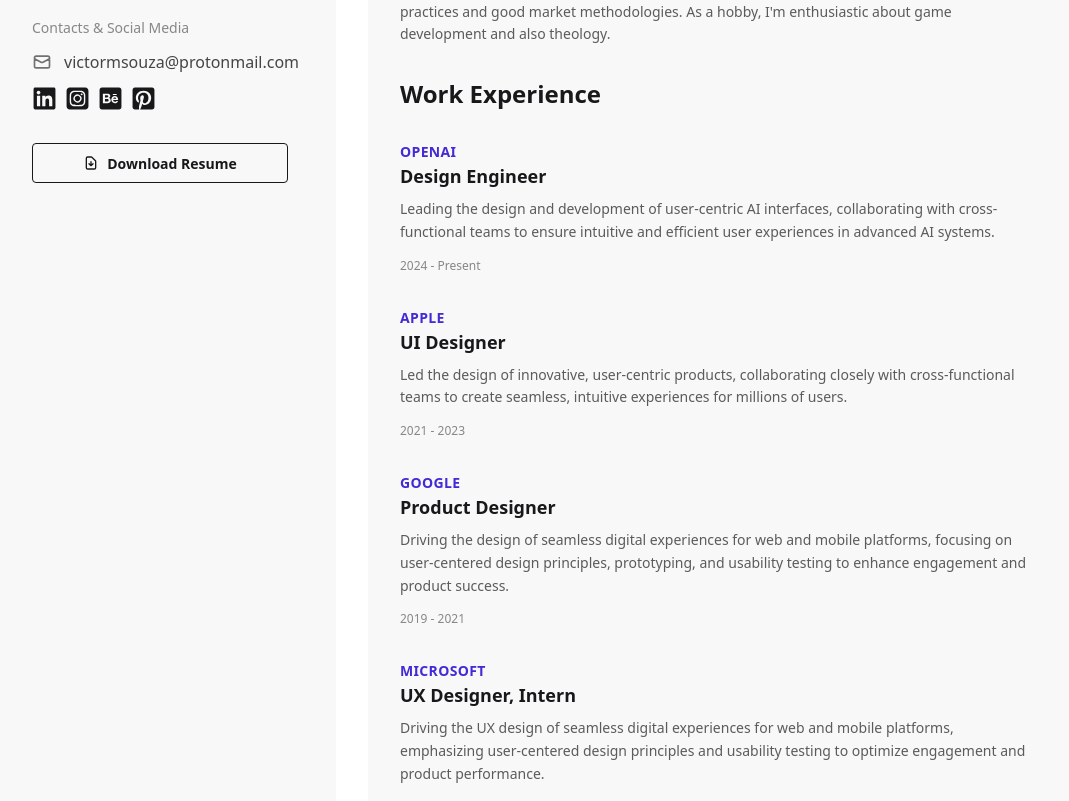
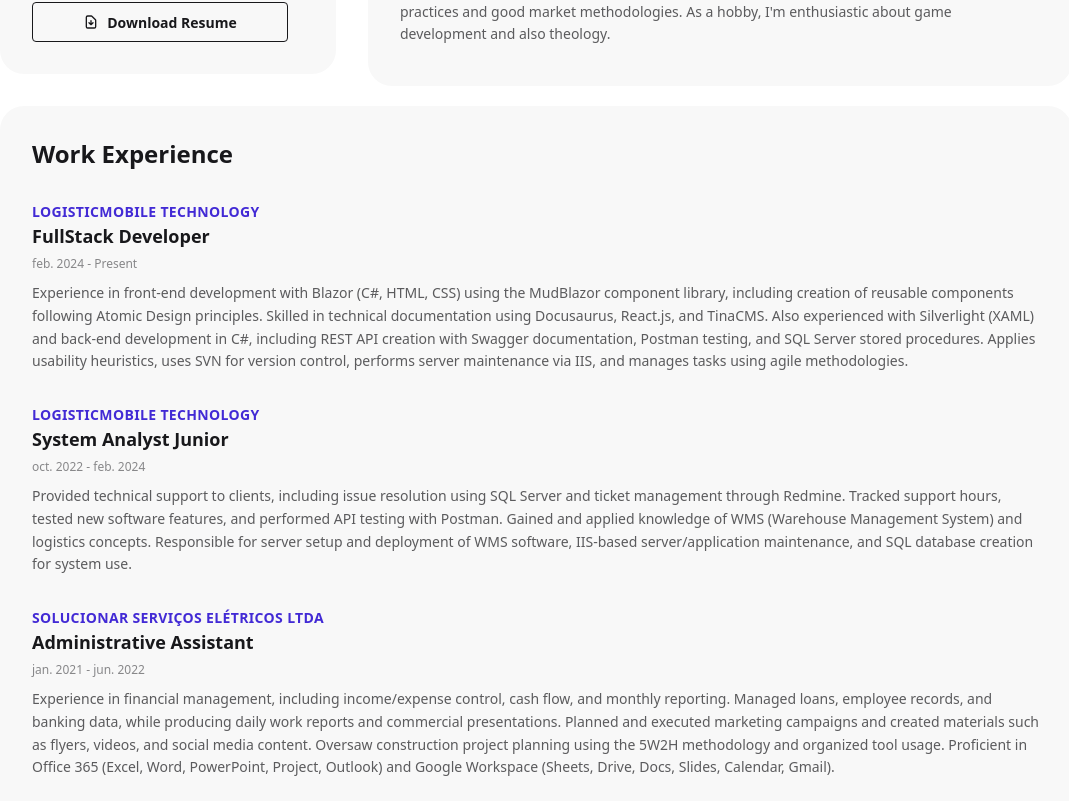
Before and after one commit to viquitorms/portfolio, a React (Vite) app: page /aboutme in a window 1280 px wide. Shown: the part 691-1492 px from the top of the page, without its empty margins (104-1173 px from the left). Built offline with nearby package versions, Linux system fonts and the light colour scheme.

Commit message:
fixing about me page

```diff
--- a/src/components/pages/AboutMe.tsx
+++ b/src/components/pages/AboutMe.tsx
@@ -1,6 +1,3 @@
-import { FaBehanceSquare, FaLinkedin, FaPinterestSquare } from "react-icons/fa";
-import { FaSquareInstagram } from "react-icons/fa6";
-
 // types/index.ts
 interface ContactInfo {
 	email: string;
@@ -25,16 +22,11 @@
 	description: string;
 }
 
-interface Technology {
-    name: string;
-    icon: string;
-}
-
 // components/ProfileCard.jsx
 const ProfileCard = ({ name, title, avatar, contact }: ProfileData) => {
 
 	return (
-        <div className="bg-base-200 rounded-3xl p-8 flex flex-col items-center text-center h-full">
+		<div className="bg-base-200 rounded-3xl p-8 flex flex-col items-center text-center">
 			<div className="avatar mb-6">
 				<div className="w-72 h-92 rounded-3xl">
 					<img src={avatar} alt={name} className="object-cover" />
@@ -43,25 +35,7 @@
 
 			<div className="flex flex-col items-start">
 				<h1 className="text-3xl font-bold text-base-content mb-2">{name}</h1>
-                <p className="text-base-content/70 text-md mb-8 text-left">{title}</p>
-
-                <div className="flex flex-col text-start mt-8 gap-3">
-                    <h5 className="text-sm text-base-content/50 font-medium">Contacts & Social Media</h5>
-                    <div className="w-full text-left">
-                        <div className="flex items-center gap-3">
-                            <svg className="w-5 h-5 text-base-content/60" fill="none" stroke="currentColor" viewBox="0 0 24 24">
-                                <path strokeLinecap="round" strokeLinejoin="round" strokeWidth={2} d="M3 8l7.89 4.26a2 2 0 002.22 0L21 8M5 19h14a2 2 0 002-2V7a2 2 0 00-2-2H5a2 2 0 00-2 2v10a2 2 0 002 2z" />
-                            </svg>
-                            <span className="text-base-content/80">{contact.email}</span>
-                        </div>
-                    </div>
-                    <div className="flex gap-2 ">
-                        <a href="https://www.linkedin.com/in/victormagalhaesdesouza/" target="_blank"><FaLinkedin size={25} /></a>
-                        <a href="https://www.instagram.com/fromsilencetotheheart/" target="_blank"><FaSquareInstagram size={25} /></a>
-                        <a href="https://www.behance.net/victormsouza" target="_blank"><FaBehanceSquare size={25} /></a>
-                        <a href="https://br.pinterest.com/vicmagalhaes20/" target="_blank"><FaPinterestSquare size={25} /></a>
-                    </div>
-                </div>
+				<p className="text-base-content/70 text-md mb-4 text-left">{title}</p>
 
 				<button className="btn btn-outline btn-wide mt-8 gap-2">
 					<svg className="w-4 h-4" fill="none" stroke="currentColor" viewBox="0 0 24 24">
@@ -101,27 +75,13 @@
 				<h4 className="text-base-content font-semibold text-lg">
 					{role}
 				</h4>
+				<span className="text-base-content/50 text-xs font-medium">
+					{period}
+				</span>
 			</div>
 			<p className="text-base-content/70 text-sm leading-relaxed mb-2">
 				{description}
 			</p>
-            <span className="text-base-content/50 text-xs font-medium">
-                {period}
-            </span>
-        </div>
-    );
-};
-
-// components/TechStack.jsx
-const TechStack = ({ technologies }: { technologies: Technology[] }) => {
-
-    return (
-        <div className="flex flex-wrap gap-3 mt-8">
-            {technologies.map((tech, index) => (
-                <div key={index} className="w-12 h-12 bg-base-200 rounded-xl flex items-center justify-center">
-                    <img src={tech.icon} alt={tech.name} className="w-8 h-8" />
-                </div>
-            ))}
 		</div>
 	);
 };
@@ -154,48 +114,37 @@
 
 	const experiences = [
 		{
-            company: "OpenAI",
-            role: "Design Engineer",
-            description: "Leading the design and development of user-centric AI interfaces, collaborating with cross-functional teams to ensure intuitive and efficient user experiences in advanced AI systems.",
-            period: "2024 - Present"
+			company: "LogisticMobile Technology",
+			role: "FullStack Developer",
+			description: `Experience in front-end development with Blazor (C#, HTML, CSS) using the MudBlazor component library, including creation of reusable components following Atomic Design principles. Skilled in technical documentation using Docusaurus, React.js, and TinaCMS. Also experienced with Silverlight (XAML) and back-end development in C#, including REST API creation with Swagger documentation, Postman testing, and SQL Server stored procedures. Applies usability heuristics, uses SVN for version control, performs server maintenance via IIS, and manages tasks using agile methodologies.`,
+			period: "feb. 2024 - Present"
 		},
 		{
-            company: "Apple",
-            role: "UI Designer",
-            description: "Led the design of innovative, user-centric products, collaborating closely with cross-functional teams to create seamless, intuitive experiences for millions of users.",
-            period: "2021 - 2023"
+			company: "LogisticMobile Technology",
+			role: "System Analyst Junior",
+			description: "Provided technical support to clients, including issue resolution using SQL Server and ticket management through Redmine. Tracked support hours, tested new software features, and performed API testing with Postman. Gained and applied knowledge of WMS (Warehouse Management System) and logistics concepts. Responsible for server setup and deployment of WMS software, IIS-based server/application maintenance, and SQL database creation for system use.",
+			period: "oct. 2022 - feb. 2024"
 		},
 		{
-            company: "Google",
-            role: "Product Designer",
-            description: "Driving the design of seamless digital experiences for web and mobile platforms, focusing on user-centered design principles, prototyping, and usability testing to enhance engagement and product success.",
-            period: "2019 - 2021"
+			company: "Solucionar Serviços Elétricos LTDA",
+			role: "Administrative Assistant",
+			description: "Experience in financial management, including income/expense control, cash flow, and monthly reporting. Managed loans, employee records, and banking data, while producing daily work reports and commercial presentations. Planned and executed marketing campaigns and created materials such as flyers, videos, and social media content. Oversaw construction project planning using the 5W2H methodology and organized tool usage. Proficient in Office 365 (Excel, Word, PowerPoint, Project, Outlook) and Google Workspace (Sheets, Drive, Docs, Slides, Calendar, Gmail).",
+			period: "jan. 2021 - jun. 2022"
 		},
 		{
-            company: "Microsoft",
-            role: "UX Designer, Intern",
-            description: "Driving the UX design of seamless digital experiences for web and mobile platforms, emphasizing user-centered design principles and usability testing to optimize engagement and product performance.",
-            period: "2018 - 2019"
+			company: "Solucionar Serviços Elétricos LTDA",
+			role: "Eletrician Assistant",
+			description: "Hands-on experience in assembling industrial control panels, power center electrical panels, and general industrial electrical panels. Collaborated with companies such as Grupo Vision and Minas Laser. Skilled in reading and interpreting electrical documents and diagrams.",
+			period: "jul. 2020 - jan. 2021"
 		}
-    ];
-
-    const techStack = [
-        { name: "Stack Overflow", icon: "/api/placeholder/32/32" },
-        { name: "Framer", icon: "/api/placeholder/32/32" },
-        { name: "Figma", icon: "/api/placeholder/32/32" },
-        { name: "Notion", icon: "/api/placeholder/32/32" },
-        { name: "Linear", icon: "/api/placeholder/32/32" },
-        { name: "Slack", icon: "/api/placeholder/32/32" },
-        { name: "Raycast", icon: "/api/placeholder/32/32" },
-        { name: "Spotify", icon: "/api/placeholder/32/32" },
-        { name: "Paw", icon: "/api/placeholder/32/32" }
 	];
 
 	return (
 		<div className="min-h-screen p-8">
 			<div className="max-w-7xl mx-auto">
-                <div className="bg-base-100 rounded-3xl p-8">
+				<div className=" flex flex-col bg-base-100 rounded-3xl p-8 gap-5">
 					<div className="grid grid-cols-1 lg:grid-cols-12 gap-8">
+
 						{/* Profile Section */}
 						<div className="lg:col-span-4">
 							<ProfileCard {...profileData} />
@@ -213,8 +162,16 @@
 										<AboutMe key={index} {...about} />
 									))}
 								</div>
+							</div>
+						</div>
 
-                                <h2 className="text-2xl font-bold text-base-content my-8">
+					</div>
+
+					<div className="grid grid-cols-1">
+
+						<div className="col-span-12">
+							<div className="bg-base-200 rounded-3xl p-8 h-full">
+								<h2 className="text-2xl font-bold text-base-content mb-8">
 									Work Experience
 								</h2>
 
@@ -223,11 +180,13 @@
 										<ExperienceCard key={index} {...exp} />
 									))}
 								</div>
+							</div>
 
-                                <TechStack technologies={techStack} />
 						</div>
+
+
 					</div>
-                    </div>
+
 				</div>
 			</div>
 		</div>
--- a/src/css/output.css
+++ b/src/css/output.css
@@ -1502,6 +1502,9 @@
   .z-50 {
     z-index: 50;
   }
+  .col-span-12 {
+    grid-column: span 12 / span 12;
+  }
   .hero {
     display: grid;
     width: 100%;
@@ -1633,11 +1636,11 @@
     opacity: 60%;
     font-weight: 600;
   }
-  .mb-1 {
-    margin-bottom: calc(var(--spacing) * 1);
-  }
   .mb-2 {
     margin-bottom: calc(var(--spacing) * 2);
+  }
+  .mb-4 {
+    margin-bottom: calc(var(--spacing) * 4);
   }
   .mb-5 {
     margin-bottom: calc(var(--spacing) * 5);
@@ -1785,11 +1788,6 @@
     width: var(--size);
     height: var(--size);
   }
-  .btn-square {
-    padding-inline: calc(0.25rem * 0);
-    width: var(--size);
-    height: var(--size);
-  }
   .size-3 {
     width: calc(var(--spacing) * 3);
     height: calc(var(--spacing) * 3);
@@ -1806,9 +1804,6 @@
   .h-12 {
     height: calc(var(--spacing) * 12);
   }
-  .h-48 {
-    height: calc(var(--spacing) * 48);
-  }
   .h-51 {
     height: calc(var(--spacing) * 51);
   }
@@ -1831,12 +1826,6 @@
     width: 100%;
     max-width: calc(0.25rem * 64);
   }
-  .w-1 {
-    width: calc(var(--spacing) * 1);
-  }
-  .w-1\/3 {
-    width: calc(1/3 * 100%);
-  }
   .w-4 {
     width: calc(var(--spacing) * 4);
   }
@@ -1849,12 +1838,6 @@
   .w-12 {
     width: calc(var(--spacing) * 12);
   }
-  .w-48 {
-    width: calc(var(--spacing) * 48);
-  }
-  .w-60 {
-    width: calc(var(--spacing) * 60);
-  }
   .w-72 {
     width: calc(var(--spacing) * 72);
   }
@@ -1867,21 +1850,6 @@
   .w-full {
     width: 100%;
   }
-  .max-w-2xl {
-    max-width: var(--container-2xl);
-  }
-  .max-w-4 {
-    max-width: calc(var(--spacing) * 4);
-  }
-  .max-w-4\/6 {
-    max-width: calc(4/6 * 100%);
-  }
-  .max-w-4xl {
-    max-width: var(--container-4xl);
-  }
-  .max-w-6xl {
-    max-width: var(--container-6xl);
-  }
   .max-w-7xl {
     max-width: var(--container-7xl);
   }
@@ -1890,9 +1858,6 @@
   }
   .max-w-80 {
     max-width: calc(var(--spacing) * 80);
-  }
-  .max-w-sm {
-    max-width: var(--container-sm);
   }
   .flex-shrink {
     flex-shrink: 1;
@@ -1947,6 +1912,9 @@
   .grid-cols-1 {
     grid-template-columns: repeat(1, minmax(0, 1fr));
   }
+  .grid-cols-12 {
+    grid-template-columns: repeat(12, minmax(0, 1fr));
+  }
   .flex-col {
     flex-direction: column;
   }
@@ -1980,9 +1948,6 @@
   .gap-3 {
     gap: calc(var(--spacing) * 3);
   }
-  .gap-4 {
-    gap: calc(var(--spacing) * 4);
-  }
   .gap-5 {
     gap: calc(var(--spacing) * 5);
   }
@@ -1994,13 +1959,6 @@
   }
   .gap-20 {
     gap: calc(var(--spacing) * 20);
-  }
-  .space-y-4 {
-    :where(& > :not(:last-child)) {
-      --tw-space-y-reverse: 0;
-      margin-block-start: calc(calc(var(--spacing) * 4) * var(--tw-space-y-reverse));
-      margin-block-end: calc(calc(var(--spacing) * 4) * calc(1 - var(--tw-space-y-reverse)));
-    }
   }
   .space-y-6 {
     :where(& > :not(:last-child)) {
@@ -2050,18 +2008,6 @@
   .bg-base-200 {
     background-color: var(--color-base-200);
   }
-  .bg-base-300 {
-    background-color: var(--color-base-300);
-  }
-  .bg-base-content {
-    background-color: var(--color-base-content);
-  }
-  .bg-base-content\/50 {
-    background-color: var(--color-base-content);
-    @supports (color: color-mix(in lab, red, red)) {
-      background-color: color-mix(in oklab, var(--color-base-content) 50%, transparent);
-    }
-  }
   .mask-repeat {
     mask-repeat: repeat;
   }
@@ -2082,9 +2028,6 @@
   }
   .px-10 {
     padding-inline: calc(var(--spacing) * 10);
-  }
-  .py-6 {
-    padding-block: calc(var(--spacing) * 6);
   }
   .text-center {
     text-align: center;
@@ -2152,12 +2095,6 @@
   }
   .text-base-content {
     color: var(--color-base-content);
-  }
-  .text-base-content\/30 {
-    color: var(--color-base-content);
-    @supports (color: color-mix(in lab, red, red)) {
-      color: color-mix(in oklab, var(--color-base-content) 30%, transparent);
-    }
   }
   .text-base-content\/50 {
     color: var(--color-base-content);
@@ -2185,9 +2122,6 @@
   }
   .text-gray-400 {
     color: var(--color-gray-400);
-  }
-  .text-gray-500 {
-    color: var(--color-gray-500);
   }
   .text-primary {
     color: var(--color-primary);
@@ -2208,13 +2142,6 @@
   }
   .underline {
     text-decoration-line: underline;
-  }
-  .bg-blend-color-burn {
-    background-blend-mode: color-burn;
-  }
-  .shadow-2xl {
-    --tw-shadow: 0 25px 50px -12px var(--tw-shadow-color, rgb(0 0 0 / 0.25));
-    box-shadow: var(--tw-inset-shadow), var(--tw-inset-ring-shadow), var(--tw-ring-offset-shadow), var(--tw-ring-shadow), var(--tw-shadow);
   }
   .shadow-lg {
     --tw-shadow: 0 10px 15px -3px var(--tw-shadow-color, rgb(0 0 0 / 0.1)), 0 4px 6px -4px var(--tw-shadow-color, rgb(0 0 0 / 0.1));
@@ -2244,14 +2171,6 @@
         --btn-fg: currentColor;
       }
     }
-  }
-  .blur-md {
-    --tw-blur: blur(var(--blur-md));
-    filter: var(--tw-blur,) var(--tw-brightness,) var(--tw-contrast,) var(--tw-grayscale,) var(--tw-hue-rotate,) var(--tw-invert,) var(--tw-saturate,) var(--tw-sepia,) var(--tw-drop-shadow,);
-  }
-  .blur-sm {
-    --tw-blur: blur(var(--blur-sm));
-    filter: var(--tw-blur,) var(--tw-brightness,) var(--tw-contrast,) var(--tw-grayscale,) var(--tw-hue-rotate,) var(--tw-invert,) var(--tw-saturate,) var(--tw-sepia,) var(--tw-drop-shadow,);
   }
   .grayscale {
     --tw-grayscale: grayscale(100%);
@@ -2391,16 +2310,6 @@
       grid-template-columns: repeat(2, minmax(0, 1fr));
     }
   }
-  .lg\:col-span-1 {
-    @media (width >= 64rem) {
-      grid-column: span 1 / span 1;
-    }
-  }
-  .lg\:col-span-2 {
-    @media (width >= 64rem) {
-      grid-column: span 2 / span 2;
-    }
-  }
   .lg\:col-span-4 {
     @media (width >= 64rem) {
       grid-column: span 4 / span 4;
@@ -2411,21 +2320,6 @@
       grid-column: span 8 / span 8;
     }
   }
-  .lg\:grid-cols-3 {
-    @media (width >= 64rem) {
-      grid-template-columns: repeat(3, minmax(0, 1fr));
-    }
-  }
-  .lg\:grid-cols-4 {
-    @media (width >= 64rem) {
-      grid-template-columns: repeat(4, minmax(0, 1fr));
-    }
-  }
-  .lg\:grid-cols-6 {
-    @media (width >= 64rem) {
-      grid-template-columns: repeat(6, minmax(0, 1fr));
-    }
-  }
   .lg\:grid-cols-12 {
     @media (width >= 64rem) {
       grid-template-columns: repeat(12, minmax(0, 1fr));
@@ -2434,11 +2328,6 @@
   .lg\:flex-row {
     @media (width >= 64rem) {
       flex-direction: row;
-    }
-  }
-  .lg\:flex-row-reverse {
-    @media (width >= 64rem) {
-      flex-direction: row-reverse;
     }
   }
   .xl\:w-90 {
```
Lines whose indentation alone changed are shown as unchanged.
